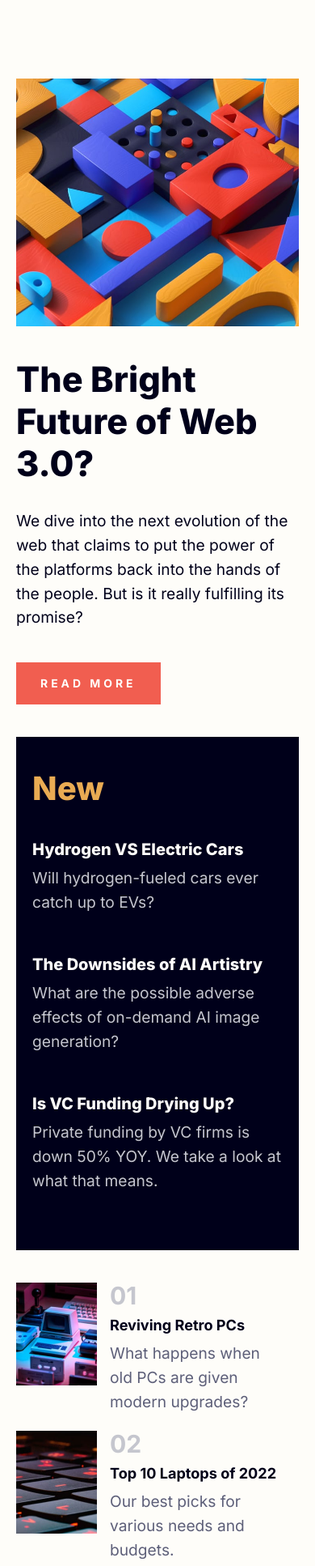
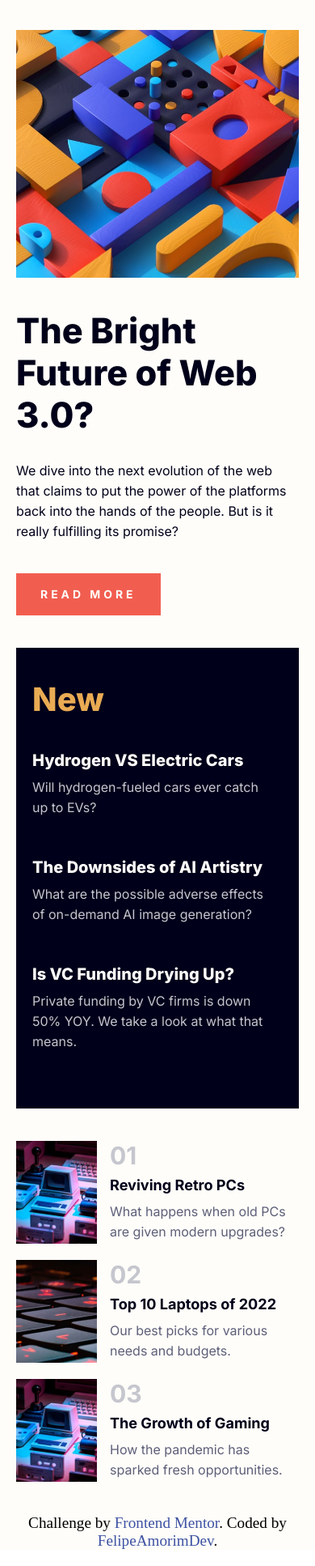
Before and after one commit to FelipeAmorimDev/News-homepage, a plain HTML site: page index.html in a window 390 px wide. Shown: the part 63-1997 px from the top of the page at 81% size. Drawn offline with Linux system fonts and the light colour scheme.

Commit message:
Pagina Finalizada

```diff
--- a/css/components/typographies.css
+++ b/css/components/typographies.css
@@ -51,7 +51,7 @@
 @media (max-width:600px){
   .font-1-l{
     font-family: 'Inter', sans-serif;
-    font-size: 1.2rem;
+    font-size: 1rem;
     font-weight: 400;
     line-height: 1.56;
   }
--- a/css/generals/header.css
+++ b/css/generals/header.css
@@ -18,6 +18,12 @@
 .nav-list{
   display: flex;
   gap: 40px;
+
+}
+
+.nav-list a{
+  padding: 12px 0px;
+  transition: .2s;
 }
 
 .nav-item a:hover{
@@ -84,6 +90,7 @@
   }
   .header-container{
     padding-top: 20px;
+
     flex-direction: initial;
 
     }
--- a/css/home/main.css
+++ b/css/home/main.css
@@ -38,6 +38,7 @@
   letter-spacing: 4px;
   text-transform: uppercase;
   padding: 18px 30px;
+  transition: .5s;
 }
 
 .main-new a:hover{
@@ -88,12 +89,18 @@
 
 }
 
+@media (max-width:600px){
+  .main-container{
+  padding-top: 0px;
+  }
+}
+
 @media (max-width:450px){
   .main-new{
     align-items: initial;
   }
 
   .main-new h1{
-    max-width: initial;
+    max-width:  10ch;
   }
 }
--- a/css/home/news-article.css
+++ b/css/home/news-article.css
@@ -5,6 +5,10 @@
 
 .news-article p{
   max-width: 30ch;
+}
+
+.news-article h3{
+  transition: .3s;
 }
 
 .news-article h3:hover{
--- a/css/home/news-footer.css
+++ b/css/home/news-footer.css
@@ -7,6 +7,7 @@
 
 .news-footer-item{
 display: flex;
+align-items: center;
 
 }
 
@@ -19,6 +20,10 @@ display: flex;
 .news-footer-item-content p {
  max-width: 50ch;
 
+}
+
+.news-footer-item-content h3{
+  transition: .3s;
 }
 .news-footer-item-content h3:hover{
   color: var(--color-p2);
--- a/index.html
+++ b/index.html
@@ -13,7 +13,7 @@
   <link rel="stylesheet" href="./css/style.css">
   <style>
     .attribution {
-      font-size: 11px;
+      font-size: 1.2rem;
       text-align: center;
     }
 
@@ -116,14 +116,15 @@
 
 
     </section>
+    <div class="attribution">
+      Challenge by <a href="https://www.frontendmentor.io?ref=challenge" target="_blank">Frontend Mentor</a>.
+      Coded by <a href="https://www.frontendmentor.io/profile/FelipeAmorimDev">FelipeAmorimDev</a>.
+    </div>
   </main>
 
 
 
-  <div class="attribution">
-    Challenge by <a href="https://www.frontendmentor.io?ref=challenge" target="_blank">Frontend Mentor</a>.
-    Coded by <a href="#">Your Name Here</a>.
-  </div>
+
   <script src="./script/script.js"></script>
 </body>
 
```
